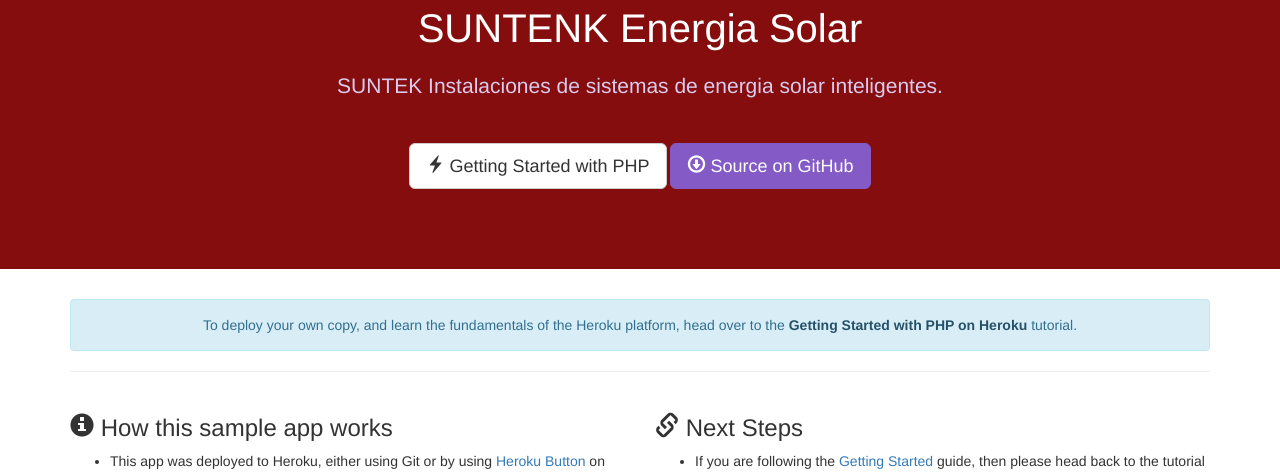
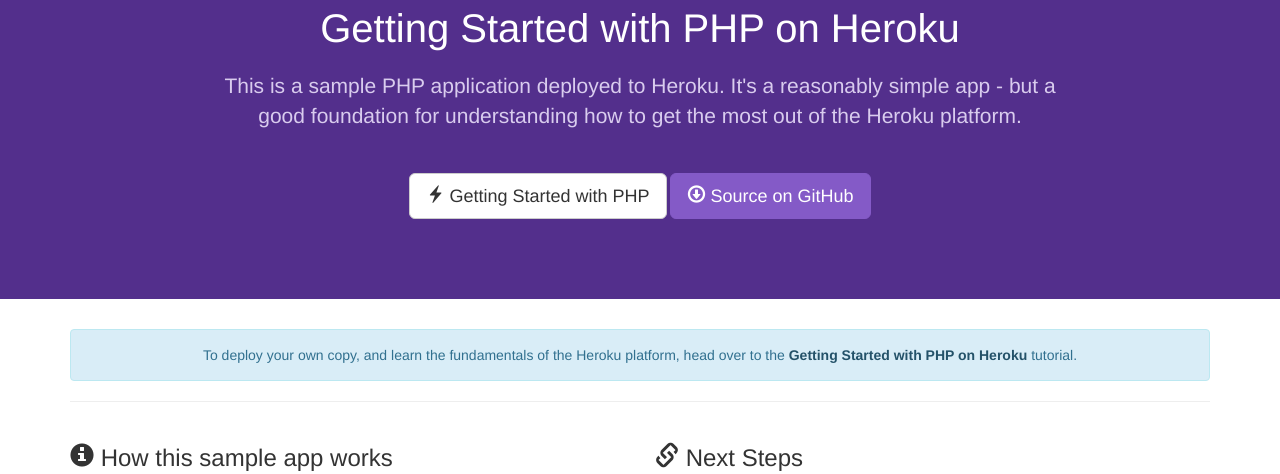
Before and after one commit to jamf90/electiva, a PHP site: template web/views/index.twig in a window 1280 px wide. Shown: the part 213-687 px from the top of the page. Run offline with PHP 8.4, Linux system fonts and the light colour scheme; the template is opened without the code that fills it, so the values that code supplies are empty; some libraries are stand-ins or nearby versions.

Commit message:
Restauración del código

```diff
--- a/web/stylesheets/main.css
+++ b/web/stylesheets/main.css
@@ -1,5 +1,5 @@
 .jumbotron {
-  background: #860D0D;
+  background: #532F8C;
   color: white;
   padding-bottom: 80px;
 }
@@ -23,14 +23,14 @@
 }
 .jumbotron .lang-logo {
   display: block;
-
+  background: #B01302;
   border-radius: 50%;
-
+  overflow: hidden;
   width: 100px;
   height: 100px;
   margin: auto;
-
+  border: 2px solid white;
 }
 .jumbotron .lang-logo img {
-  max-width: 150%;
+  max-width: 100%;
 }
--- a/web/views/header.html
+++ b/web/views/header.html
@@ -1,6 +1,5 @@
-<title>PHP nuevo heroku</title>
+<title>PHP Getting Started on Heroku</title>
 <link rel="stylesheet" type="text/css" href="//maxcdn.bootstrapcdn.com/bootstrap/3.3.4/css/bootstrap.min.css" />
 <script src="https://ajax.googleapis.com/ajax/libs/jquery/2.1.3/jquery.min.js"></script>
 <script type="text/javascript" src="//maxcdn.bootstrapcdn.com/bootstrap/3.3.4/js/bootstrap.min.js"></script>
 <link rel="stylesheet" type="text/css" href="/stylesheets/main.css" />
-<link rel="shortcut icon" href="https://i.ibb.co/7X3f3Yn/kisspng-solar-power-solar-energy-solar-panels-renewable-en-energy-5abd7ed947c627-9475240415223682172.png">
--- a/web/views/index.twig
+++ b/web/views/index.twig
@@ -4,10 +4,10 @@
 <div class="jumbotron text-center">
   <div class="container">
     <a href="/" class="lang-logo">
-      <img src="https://i.ibb.co/SPkjkst/kisspng-solar-power-solar-energy-solar-panels-renewable-en-energy-5abd7ed947c627-9475240415223682172.png">
+      <img src="/images/lang-logo.png">
     </a>
-    <h1>SUNTENK Energia Solar </h1>
-    <p>SUNTEK Instalaciones de sistemas de energia solar inteligentes.</p>
+    <h1>Getting Started with PHP on Heroku</h1>
+    <p>This is a sample PHP application deployed to Heroku. It's a reasonably simple app - but a good foundation for understanding how to get the most out of the Heroku platform.</p>
     <a type="button" class="btn btn-lg btn-default" href="https://devcenter.heroku.com/articles/getting-started-with-php"><span class="glyphicon glyphicon-flash"></span> Getting Started with PHP</a>
     <a type="button" class="btn btn-lg btn-primary" href="https://github.com/heroku/php-getting-started"><span class="glyphicon glyphicon-download"></span> Source on GitHub</a>
   </div>
@@ -23,10 +23,9 @@
       <ul>
         <li>This app was deployed to Heroku, either using Git or by using <a href="https://github.com/heroku/php-getting-started">Heroku Button</a> on the repository.</li>
 
-        <li>When Heroku received the source code, it fetched all the dependencies in the <a href="https://github.com/heroku/php-getting-started/blob/master/composer.json">composer.json</a>, creating a deployable slug.</li>
+        <li>When Heroku received the source code, it fetched all the dependencies in the <a href="https://github.com/heroku/php-getting-started/blob/main/composer.json">composer.json</a>, creating a deployable slug.</li>
         <li>The platform then spins up a dyno, a lightweight container that provides an isolated environment in which the slug can be mounted and executed.</li>
         <li>You can scale your app, manage it, and deploy over <a href="https://addons.heroku.com/">150 add-on services</a>, from the Dashboard or CLI.</li>
-        <iframe width="420" height="237" src="https://www.youtube.com/embed/5cVpl1WGmJA" frameborder="0" allow="accelerometer; autoplay; encrypted-media; gyroscope; picture-in-picture" allowfullscreen></iframe>
       </ul>
     </div>
     <div class="col-md-6">
```
Also changed, not shown: web/index.php (+1 -8 lines), README.md, web/.htaccess (added).
